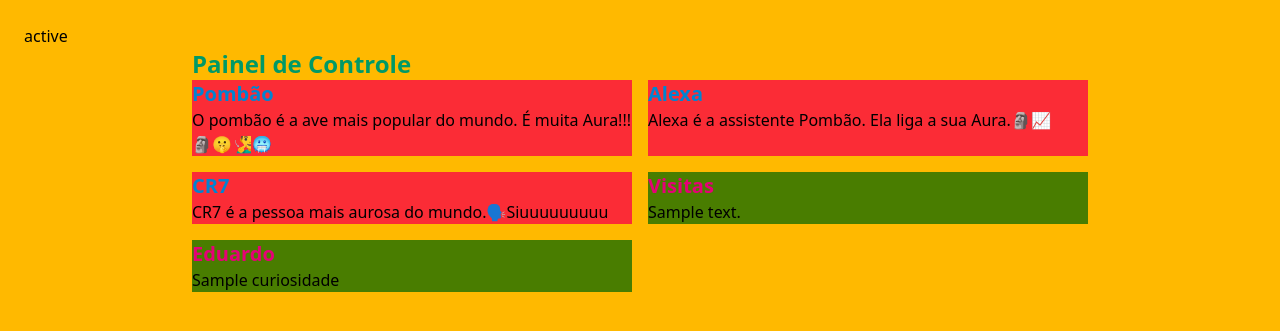
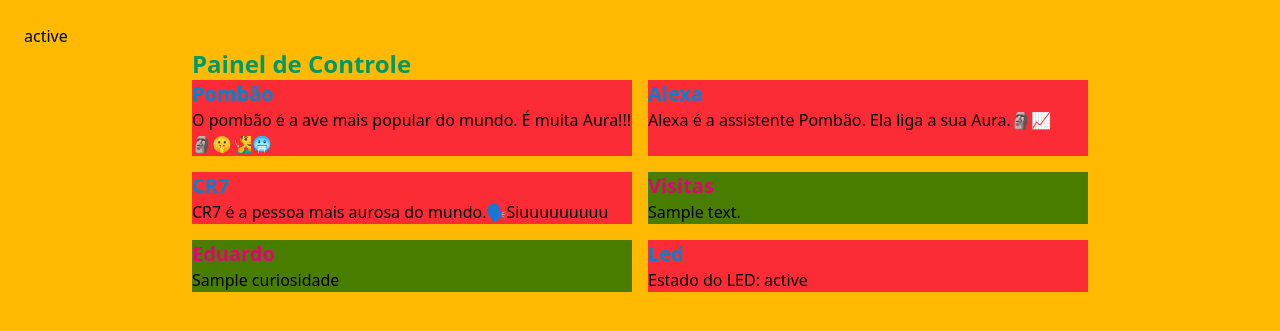
Before and after one commit to EduFetter/tarefa1, a Flask app: template templates/index.html in a window 1280 px wide. Shown: the top 331 px of the page. Run offline with Flask 3, Linux system fonts and the light colour scheme; the template is opened without the code that fills it: most values are stand-ins (such as "Sample title", 1, 10 or a date in 2020).

Commit message:
Update index.html

```diff
--- a/templates/index.html
+++ b/templates/index.html
@@ -38,6 +38,11 @@
                 <p>{{ curiosidade }}</p>
             </div>
 
+            <div class = "bg-red-500">
+                <h2 class = "text-xl font-bold text-sky-600 ">Led</h2>
+                <p>Estado do LED: {{ led_status }}</p>
+            </div>
+
         </div>
 
     </div>
```
